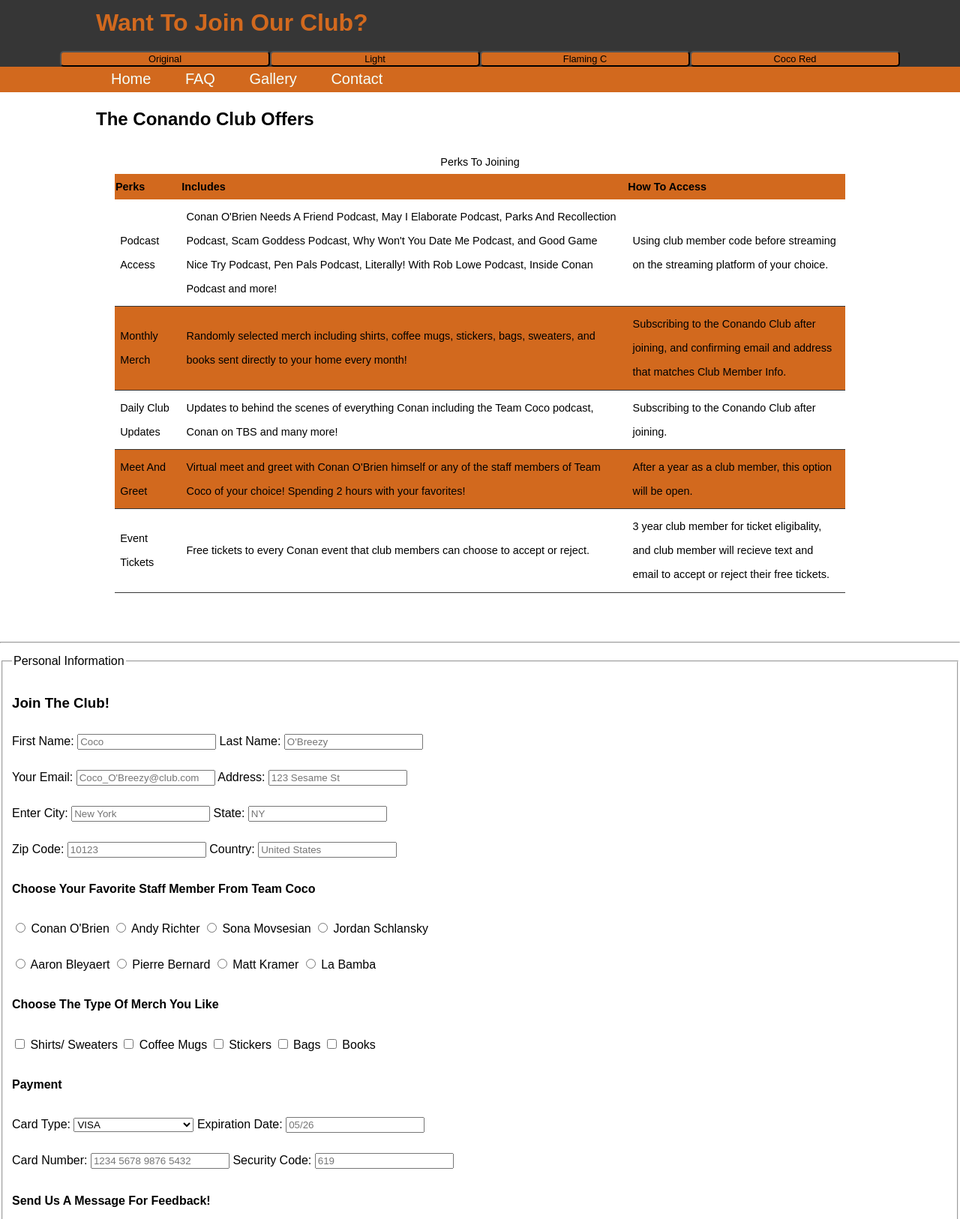
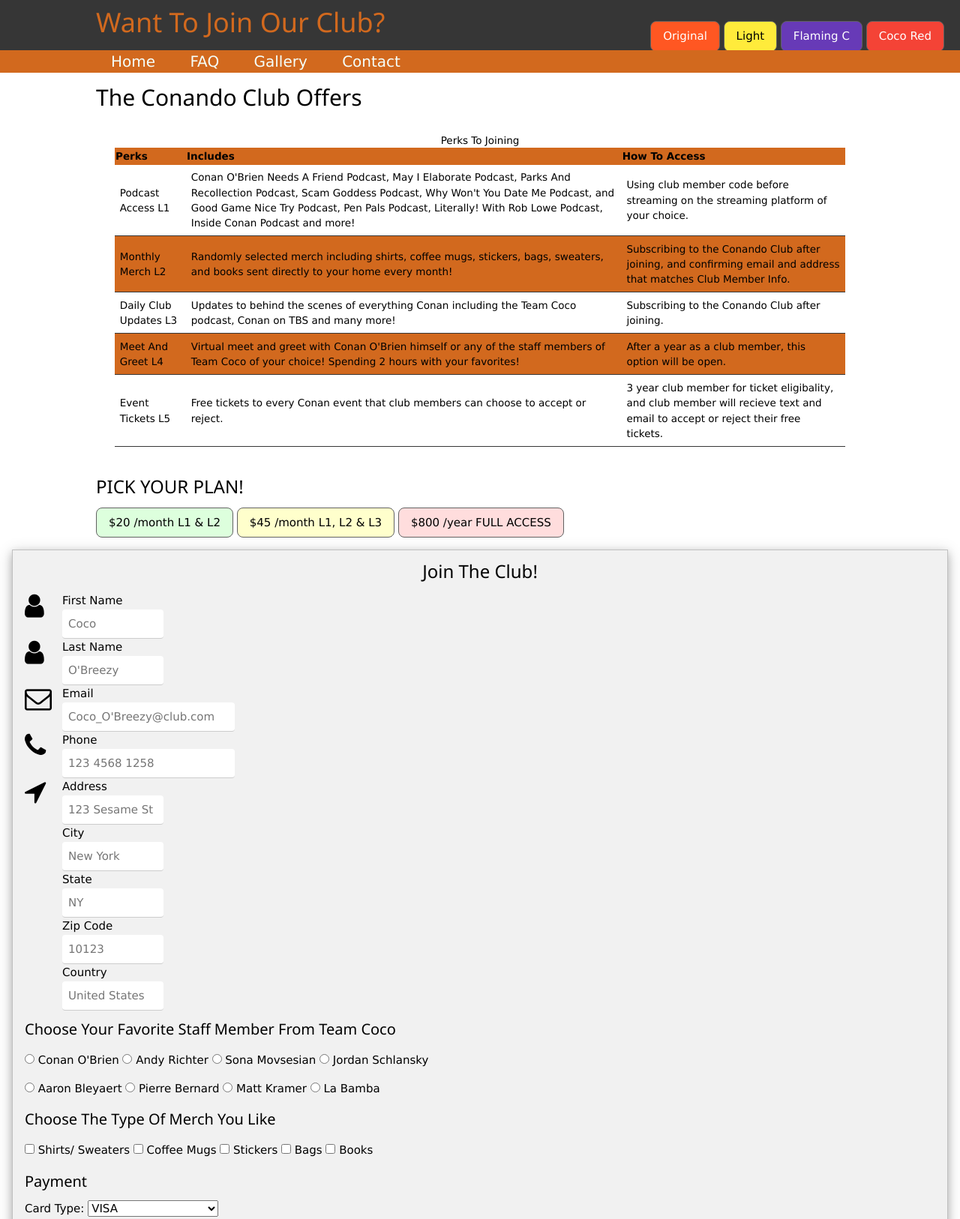
Before and after one commit to arnoldcasiano/conanwebpage, a plain HTML site: page contact-us.html in a window 1280 px wide. Shown: the part 7-1633 px from the top of the page at 75% size. Drawn offline with nearby package versions, Linux system fonts and the light colour scheme.

Commit message:
Add w3.CSS Framework
Update the design of the buttons, and edit index page image animation.
Update the form in contact-us page. Add new buttons in contact-us page.

```diff
--- a/contact-us.html
+++ b/contact-us.html
@@ -23,6 +23,8 @@
     <meta name="msapplication-TileImage" content="favicon/ms-icon-144x144.png">
     <meta name="theme-color" content="#ffffff">
     <link rel=stylesheet href="./css/style.css">
+    <link rel="stylesheet" href="https://www.w3schools.com/w3css/4/w3.css">
+    <link rel="stylesheet" href="https://cdnjs.cloudflare.com/ajax/libs/font-awesome/4.7.0/css/font-awesome.min.css">
     <link rel=stylesheet href="./css/color-theme1.css" id="color">
     <script src="./js/script.js" defer></script>
 
@@ -44,13 +46,13 @@
       </div>
 
       <div id="buttons">
-        <button onClick="changeStyle('./css/color-theme1.css');"
+        <button class="w3-button w3-deep-orange w3-border w3-border-dark-gray w3-round-large" onClick="changeStyle('./css/color-theme1.css');"
         title="Click to apply new theme">Original</button>
-        <button onClick="changeStyle('./css/color-theme2.css');"
+        <button class="w3-button w3-yellow w3-border w3-border-dark-gray w3-round-large" onClick="changeStyle('./css/color-theme2.css');"
         title="Click to apply new theme">Light</button>
-        <button onClick="changeStyle('./css/color-theme3.css');"
+        <button class="w3-button w3-deep-purple w3-border w3-border-dark-gray w3-round-large" onClick="changeStyle('./css/color-theme3.css');"
         title="Click to apply new theme">Flaming C</button>
-        <button onClick="changeStyle('./css/color-theme4.css');"
+        <button class="w3-button w3-red w3-border w3-border-dark-gray w3-round-large" onClick="changeStyle('./css/color-theme4.css');"
         title="Click to apply new theme">Coco Red</button>
       </div>
     </header>
@@ -78,33 +80,33 @@
         </thead>
         <tbody>
           <tr>
-            <td headers="1">Podcast Access</td>
+            <td headers="1">Podcast Access L1</td>
             <td headers="2">Conan O'Brien Needs A Friend Podcast, May I Elaborate Podcast, Parks And Recollection Podcast, Scam Goddess Podcast, Why Won't You Date Me Podcast, and Good Game Nice Try Podcast, Pen Pals Podcast, Literally! With Rob Lowe Podcast, Inside Conan Podcast and more!
             </td>
             <td headers="3">Using club member code before streaming on the streaming platform of your choice. </td>
          </tr>
 
           <tr>
-            <td headers="1">Monthly Merch</td>
+            <td headers="1">Monthly Merch L2</td>
             <td headers="2">Randomly selected merch including shirts, coffee mugs, stickers, bags, sweaters, and books sent directly to your home every month! </td>
             <td headers="3">Subscribing to the Conando Club after joining, and confirming email and address that matches Club Member Info.</td>
 
           </tr>
 
           <tr>
-            <td headers="1">Daily Club Updates</td>
+            <td headers="1">Daily Club Updates L3</td>
             <td headers="2">Updates to behind the scenes of everything Conan including the Team Coco podcast, Conan on TBS and many more!</td>
             <td headers="3">Subscribing to the Conando Club after joining.</td>
           </tr>
 
           <tr>
-            <td headers="1">Meet And Greet</td>
+            <td headers="1">Meet And Greet L4</td>
             <td headers="2">Virtual meet and greet with Conan O'Brien himself or any of the staff members of Team Coco of your choice! Spending 2 hours with your favorites!</td>
             <td headers="3">After a year as a club member, this option will be open.</td>
           </tr>
 
           <tr>
-            <td headers="1">Event Tickets</td>
+            <td headers="1">Event Tickets L5</td>
             <td headers="2">Free tickets to every Conan event that club members can choose to accept or reject.</td>
             <td headers="3">3 year club member for ticket eligibality, and club member will recieve text and email to accept or reject their free tickets.</td>
           </tr>
@@ -113,27 +115,73 @@
     </div>
   </section>
 
-      <br>
-      <hr>
 
+
+
+  <section class="container">
+    <h3>PICK YOUR PLAN!</h3>
+      <button class="w3-button w3-pale-green w3-border w3-border-dark-gray w3-round-large"
+      title="Click to apply new theme">$20 /month L1 & L2</button>
+      <button class="w3-button w3-pale-yellow w3-border w3-border-dark-gray w3-round-large"
+      title="Click to apply new theme">$45 /month L1, L2 & L3</button>
+      <button class="w3-button w3-pale-red w3-border w3-border-dark-gray w3-round-large"
+      title="Click to apply new theme">$800 /year FULL ACCESS</button>
+  </section>
+
+
+
+
+
+
+
+
+
+  <section>
       <form action="mailto:casianoa56@gmail.com" method="post">
-        <fieldset>
-            <legend>Personal Information</legend>
-            <h3>Join The Club!</h3>
-            <label>First Name: <input type="text" name="firstname" value="" placeholder="Coco"> </label>
-            <label>Last Name: <input type="text" name="lastname" value="" placeholder="O'Breezy"></label>
-        <p>
-            <label>Your Email: <input type="text" name="email" value="" placeholder="Coco_O'Breezy@club.com"> </label>
-            <label>Address: <input type="text" name="address" value="" placeholder="123 Sesame St"></label>
-        </p>
-        <p>
-            <label>Enter City: <input type="text" name="city" value="" placeholder="New York"> </label>
-            <label>State: <input type="text" name="state" value="" placeholder="NY"></label>
-        </p>
-        <p>
-            <label>Zip Code: <input type="text" name="zip" value="" placeholder="10123"> </label>
-            <label>Country: <input type="text" name="country" value="" placeholder="United States"></label>
-        </p>
+        <fieldset class="w3-container w3-card-4 w3-light-grey w3-light-grey w3-margin">
+          <h3 class="w3-center">Join The Club!</h3>
+
+        <div class="w3-col" style="width:50px"> <i class="w3-xxlarge fa fa-user"></i></div>
+          <div class="w3-rest">
+            <label>First Name <input class="w3-input w3-round w3-animate-input" style="width:135px" type="text" name="firstname" value="" placeholder="Coco"> </label>
+          </div>
+
+
+        <div class="w3-col" style="width:50px"> <i class="w3-xxlarge fa fa-user"></i></div>
+          <div class="w3-rest">
+            <label>Last Name <input class="w3-input w3-round w3-animate-input" style="width:135px" type="text" name="lastname" value="" placeholder="O'Breezy"></label>
+          </div>
+
+
+
+
+        <div class="w3-col" style="width:50px"><i class="w3-xxlarge fa fa-envelope-o"></i></div>
+          <div class="w3-rest">
+            <label>Email <input class="w3-input w3-round w3-animate-input" style="width:230px" type="text" name="email" value="" placeholder="Coco_O'Breezy@club.com"> </label>
+          </div>
+
+
+        <div class="w3-col" style="width:50px"><i class="w3-xxlarge fa fa-phone"></i></div>
+          <div class="w3-rest">
+            <label>Phone <input class="w3-input w3-round w3-animate-input" style="width:230px" type="text" name="phone" value="" placeholder="123 4568 1258"> </label>
+          </div>
+
+
+        <div class="w3-col" style="width:50px"><i class="w3-xxlarge fa fa-solid fa-location-arrow"></i></div>
+          <div class="w3-rest">
+            <label>Address <input class="w3-input w3-round w3-animate-input" style="width:135px" type="text" name="address" value="" placeholder="123 Sesame St"></label>
+
+
+            <label>City <input class="w3-input w3-round w3-animate-input" style="width:135px" type="text" name="city" value="" placeholder="New York"> </label>
+            <label>State <input class="w3-input w3-round w3-animate-input" style="width:135px" type="text" name="state" value="" placeholder="NY"></label>
+
+
+            <label>Zip Code <input class="w3-input w3-round w3-animate-input" style="width:135px" type="text" name="zip" value="" placeholder="10123"> </label>
+            <label>Country <input class="w3-input w3-round w3-animate-input" style="width:135px" type="text" name="country" value="" placeholder="United States"></label>
+          </div>
+
+
+
 
            <h4>Choose Your Favorite Staff Member From Team Coco</h4>
         <p>
@@ -166,19 +214,21 @@
                <option value="AMERICAN EXPRESS">AMERICAN EXPRESS</option>
                <option value="Discover">Discover</option>
            </select>
-           <label>Expiration Date: <input type="text" name="exdate" value="" placeholder="05/26"></label>
+
         <p>
-            <label>Card Number: <input type="text" name="cardNumber" value="" placeholder="1234 5678 9876 5432"></label>
-            <label>Security Code: <input type="text" name="securitycode" value="" placeholder="619"></label>
+           <label>Expiration Date <input class="w3-input w3-round w3-animate-input" style="width:135px" type="text" name="exdate" value="" placeholder="05/26"></label>
+            <label>Card Number <input class="w3-input w3-round w3-animate-input" style="width: 230px" type="text" name="cardNumber" value="" placeholder="1234 5678 9876 5432"></label>
+            <label>CVC <input class="w3-input w3-round w3-animate-input" style="width:135px" type="text" name="securitycode" value="" placeholder="619"></label>
         </p>
             <h4>Send Us A Message For Feedback!</h4>
             <textarea rows= "10" cols="60"></textarea>
         <p>
-            <input type="submit" value="Submit">
-            <input type="reset" value="Clear">
+            <input class="w3-button w3-block w3-section w3-blue w3-ripple w3-padding" style="width:135px" type="submit" value="Submit">
+            <input class="w3-button w3-block w3-section w3-blue w3-ripple w3-padding" style="width:135px" type="reset" value="Clear">
         </p>
         </fieldset>
       </form>
+  </section>
 
 
       <footer id="mainFooter">
--- a/css/style.css
+++ b/css/style.css
@@ -21,26 +21,10 @@ body {
 
 /* Color theme changing buttons */
 #buttons {
-    display: flex;
-	flex-direction: row;
-	justify-content: space-around;
-	margin: 0 5em;
-}
-
-button {
-	width: 100%;
-	text-align: center;
-	background-color: var(--color1);
-	font-size: .8em;
-    border-radius: 5px;
-}
-button:hover {
-	width: 100%;
-	text-align: center;
-	background-color: var(--color2);
-	color: var(--color1);
-	font-size: .9em;
-    border-radius: 5px;
+    float: right;
+    padding: 1px;
+    border: 30px;
+    margin: -40px 20px;
 }
 
 /* Navigation Menu background color and text color for all pages */
@@ -106,7 +90,7 @@ button:hover {
 #main img {
     animation-name: coco;
 	animation-duration: 4s;
-	animation-iteration-count: 2;
+	animation-iteration-count: infinite;
 }
 
 /* Animation rule */
@@ -340,11 +324,39 @@ nav .menu {
 	}
 }
 
+
+/* TABLET */
+@media screen and (max-width: 65em) {
+    #buttons {
+        float: right;
+        padding: 1px;
+        border: 15px;
+        margin: -20px 20px;
+    }
+
+    #mainHeader {
+        font-size: 1em;
+    }
+
+    #mainNav {
+        background: var(--color2);
+    }
+    #mainNav a{
+        font-size: 1.2em;
+    }
+
+    #jumbo {
+        display: none;
+    }
+}
+
 @media screen and (max-width: 40em) {
     /* Color themes */
     #buttons {
-        flex-wrap: wrap;
-        font-size: .8em;
+        float: right;
+        padding: 1px;
+        border: 15px;
+        margin: 0 20px;
     }
 
     /* ALL PAGES */
@@ -402,21 +414,3 @@ nav .menu {
     }
 
 }
-
-/* TABLET */
-@media screen and (max-width: 65em) {
-    #mainHeader {
-        font-size: 1em;
-    }
-
-    #mainNav {
-        background: var(--color2);
-    }
-    #mainNav a{
-        font-size: 1.2em;
-    }
-
-    #jumbo {
-        display: none;
-    }
-}
```
Also changed, not shown: faq.html (+5 -4 lines), gallery.html (+5 -4 lines), index.html (+9 -5 lines).
